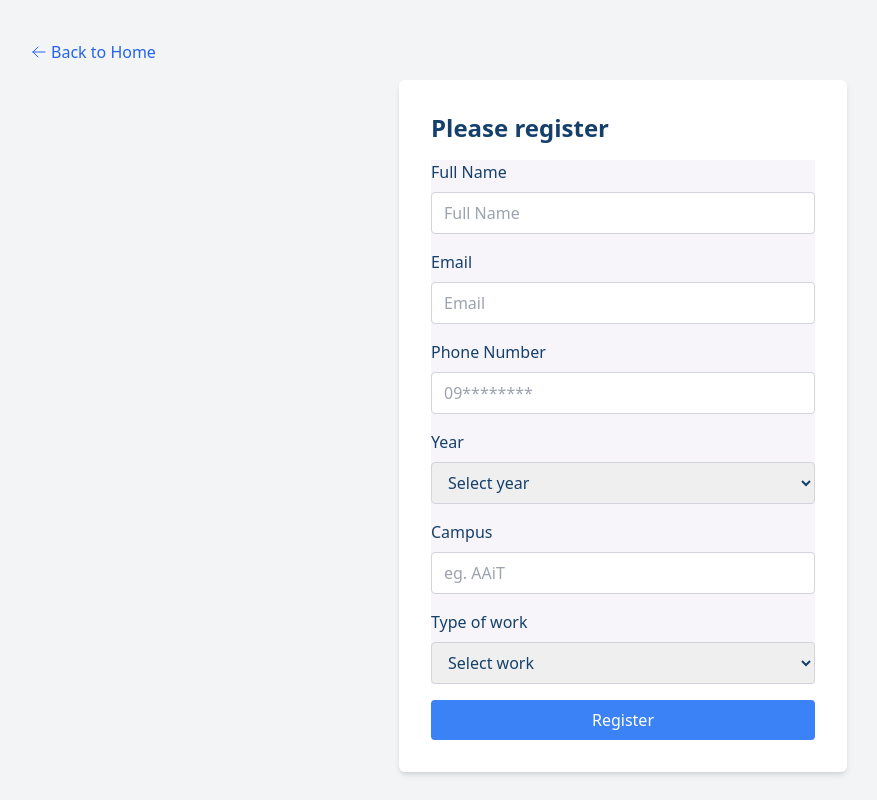
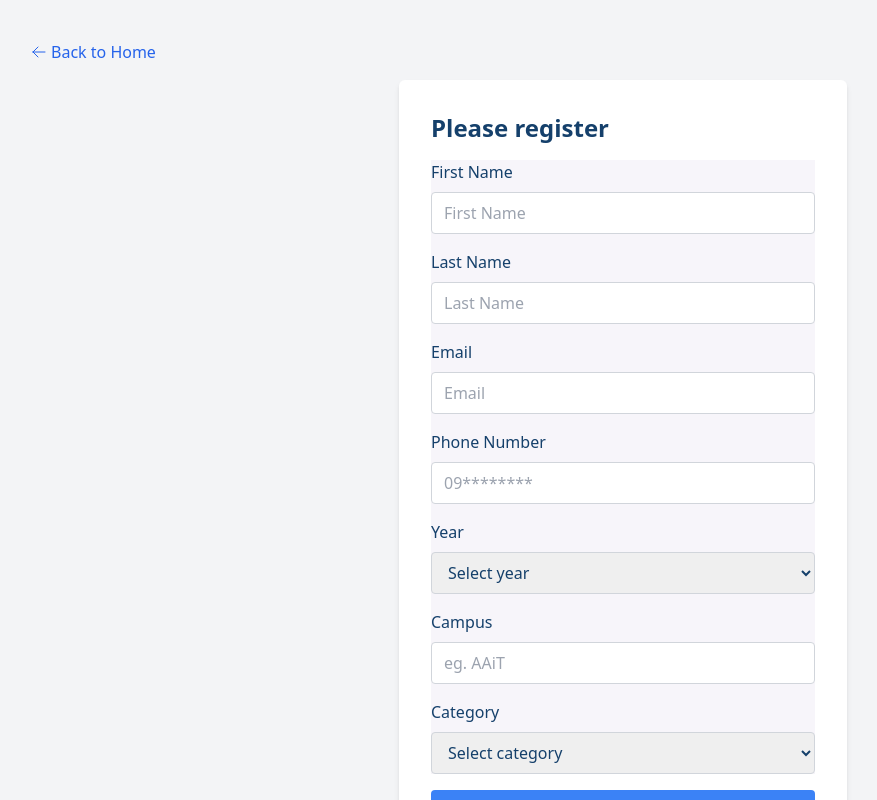
Before and after one commit to Temesgenzewude/MSS-Apparentship-Portal, a React (Create React App) app in the folder front-end/: page /internshipForm in a window 1280 px wide. Shown: the top 800 px of the page, without its empty margins (17-894 px from the left). Built offline with nearby package versions, Linux system fonts and the light colour scheme; the HTML template or start-up script is replaced by a standard one.

Commit message:
intenrship form update

```diff
--- a/front-end/src/components/InternshipForm.js
+++ b/front-end/src/components/InternshipForm.js
@@ -5,7 +5,8 @@ import Footer from '../layouts/Footer';
 
 const InternshipForm = () => {
     const [formData, setFormData] = useState({
-        fullName: '',
+        firstName: '',
+        lastName: '',
         email: '',
         phoneNumber: '',
         year: '',
@@ -55,16 +56,31 @@ const InternshipForm = () => {
                     <form onSubmit={handleSubmit}>
                         <div className="grid grid-cols- gap-4">
                             <div>
-                                <label htmlFor="fullName" className="block font-medium mb-2">
-                                    Full Name
+                                <label htmlFor="firstName" className="block font-medium mb-2">
+                                    First Name
                                 </label>
                                 <input
                                     type="text"
-                                    id="fullName"
-                                    name="fullName"
-                                    value={formData.fullName}
+                                    id="firstName"
+                                    name="firstName"
+                                    value={formData.firstName}
                                     onChange={handleChange}
-                                    placeholder='Full Name'
+                                    placeholder='First Name'
+                                    required
+                                    className="w-full border border-gray-300 rounded px-3 py-2 focus:outline-none focus:border-blue-500"
+                                />
+                            </div>
+                            <div>
+                                <label htmlFor="lastName" className="block font-medium mb-2">
+                                    Last Name
+                                </label>
+                                <input
+                                    type="text"
+                                    id="lastName"
+                                    name="lastName"
+                                    value={formData.lastName}
+                                    onChange={handleChange}
+                                    placeholder='Last Name'
                                     required
                                     className="w-full border border-gray-300 rounded px-3 py-2 focus:outline-none focus:border-blue-500"
                                 />
@@ -137,7 +153,7 @@ const InternshipForm = () => {
                             </div>
                             <div>
                                 <label htmlFor="type" className="block font-medium mb-2">
-                                    Type of work
+                                    Category
                                 </label>
                                 <select
                                     id="type"
@@ -147,7 +163,7 @@ const InternshipForm = () => {
                                     required
                                     className="w-full border border-gray-300 rounded px-3 py-2 focus:outline-none focus:border-blue-500"
                                 >
-                                    <option value="">Select work</option>
+                                    <option value="">Select category</option>
                                     <option value="">Sales</option>
                                     <option value="1">Front-End developer</option>
                                     <option value="2">Back-End developer</option>
```
